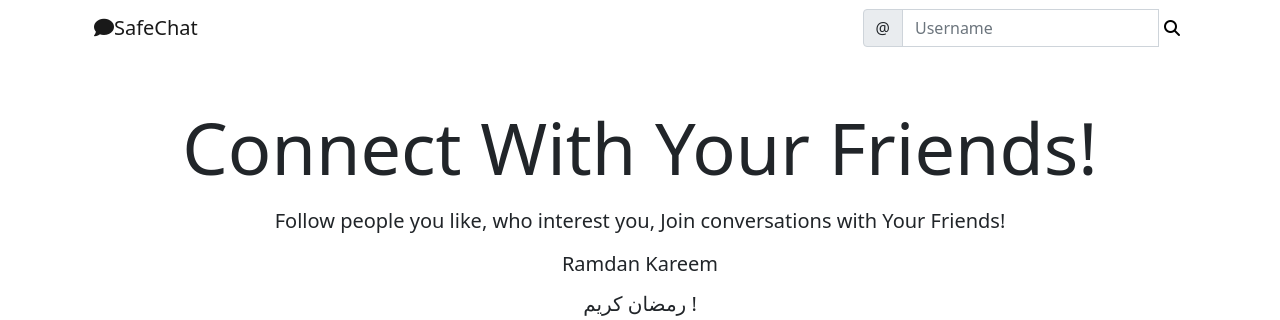
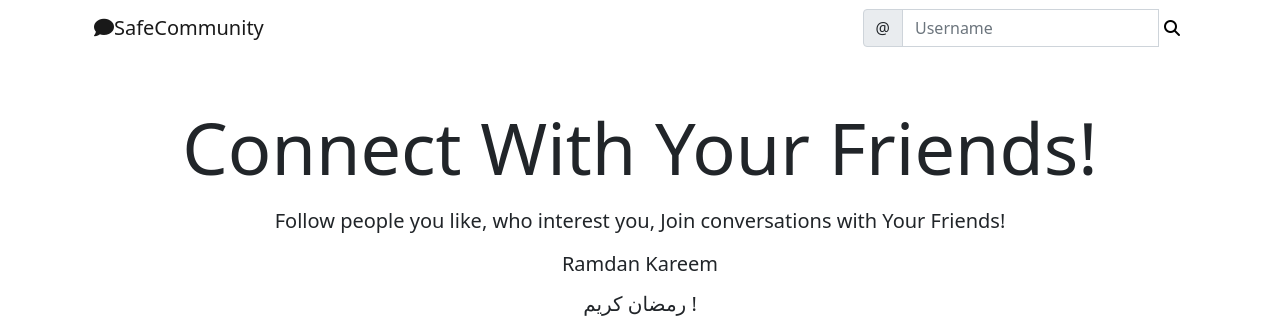
Before and after one commit to iAbdo2008/safecommunity, a Django app: page / in a window 1280 px wide. Shown: the top 320 px of the page. Run offline with Django 3.2, Linux system fonts and the light colour scheme; some libraries are stand-ins or nearby versions.

Commit message:
Update navbar.html
.

```diff
--- a/landing/templates/Landing/navbar.html
+++ b/landing/templates/Landing/navbar.html
@@ -7,7 +7,7 @@
     {% else %}
     href="{% url 'index' %}"
     {% endif %}
-    href="#"><i class="fas fa-comment"></i>SafeChat</a>
+    href="#"><i class="fas fa-comment"></i>SafeCommunity</a>
     <button class="navbar-toggler" type="button" data-bs-toggle="collapse" data-bs-target="#navbarSupportedContent" aria-controls="navbarSupportedContent" aria-expanded="false" aria-label="Toggle navigation">
       <span class="navbar-toggler-icon"></span>
     </button>
```
